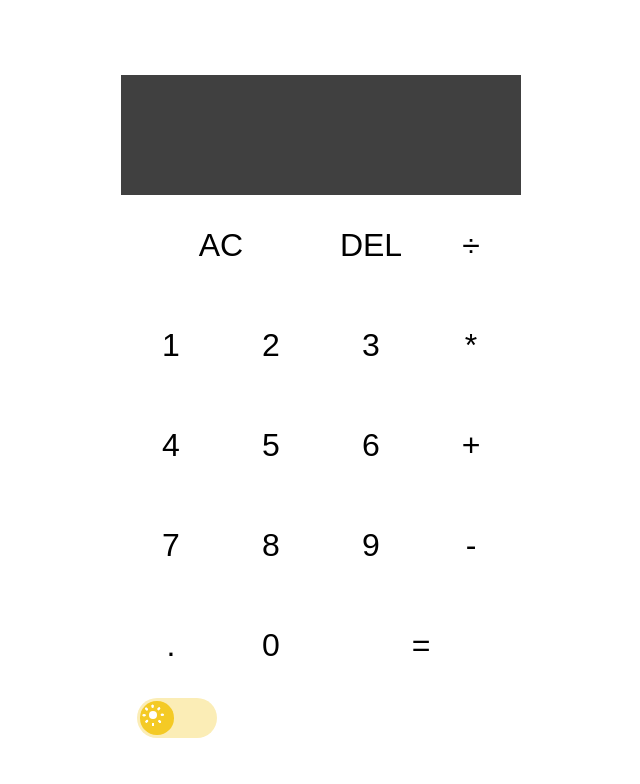
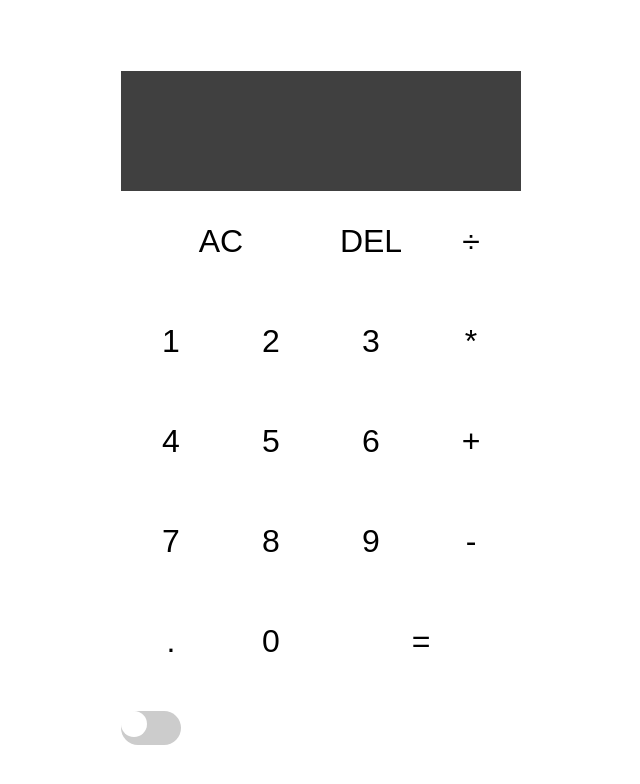
Before and after one commit to RodneyMakita/calculator, a React (Create React App) app: page / in a window 1280 px wide. Shown: the top 784 px of the page, without its empty margins (319-959 px from the left). Built offline with nearby package versions, Linux system fonts and the light colour scheme.

Commit message:
fixed dark/light mode switch

```diff
--- a/public/index.html
+++ b/public/index.html
@@ -24,7 +24,7 @@
       work correctly both with client-side routing and a non-root public URL.
       Learn how to configure a non-root public URL by running `npm run build`.
     -->
-    <title>React App</title>
+    <title>Calculator</title>
   </head>
   <body>
     <noscript>You need to enable JavaScript to run this app.</noscript>
--- a/src/App.js
+++ b/src/App.js
@@ -7,12 +7,23 @@ function App() {
   const [currentOperand, setCurrentOperand] = useState('');
   const [darkMode, setDarkMode] = useState(false);
 
+  // Load dark mode setting from localStorage and apply it
   useEffect(() => {
+    const savedDarkMode = JSON.parse(localStorage.getItem('darkMode'));
+    if (savedDarkMode !== null) {
+      setDarkMode(savedDarkMode);
+      document.body.classList.toggle('dark-mode', savedDarkMode);
+    }
+  }, []);
+
+  // Update localStorage and body class when darkMode changes
+  useEffect(() => {
+    localStorage.setItem('darkMode', JSON.stringify(darkMode));
     document.body.classList.toggle('dark-mode', darkMode);
   }, [darkMode]);
 
   const handleButtonClick = (value) => {
-    setCurrentOperand(currentOperand + value);
+    setCurrentOperand(prev => prev + value);
   };
 
   const handleACClick = () => {
@@ -21,7 +32,7 @@ function App() {
   };
 
   const handleDELClick = () => {
-    setCurrentOperand(currentOperand.slice(0, -1));
+    setCurrentOperand(prev => prev.slice(0, -1));
   };
 
   const handleEqualsClick = () => {
@@ -35,7 +46,7 @@ function App() {
   };
 
   const toggleDarkMode = () => {
-    setDarkMode((prevDarkMode) => !prevDarkMode);
+    setDarkMode(prev => !prev);
   };
 
   return (
@@ -63,8 +74,7 @@ function App() {
       <button onClick={() => handleButtonClick('0')}>0</button>
       <button className='span-two' onClick={handleEqualsClick}>=</button>
       <div className="theme-switch">
-        <label htmlFor="theme" className="theme">
-          <span className="theme__toggle-wrap">
+  <label htmlFor="theme">
     <input
       id="theme"
       className="theme__toggle"
@@ -75,21 +85,10 @@ function App() {
       checked={darkMode}
       onChange={toggleDarkMode}
     />
-            <span className="theme__fill"></span>
-            <span className="theme__icon">
-              <span className="theme__icon-part"></span>
-              <span className="theme__icon-part"></span>
-              <span className="theme__icon-part"></span>
-              <span className="theme__icon-part"></span>
-              <span className="theme__icon-part"></span>
-              <span className="theme__icon-part"></span>
-              <span className="theme__icon-part"></span>
-              <span className="theme__icon-part"></span>
-              <span className="theme__icon-part"></span>
-            </span>
-          </span>
+    <span className="theme-slider"></span>
   </label>
 </div>
+
     </div>
   );
 }
--- a/src/styles.css
+++ b/src/styles.css
@@ -70,8 +70,53 @@
   .span-two {
     grid-column: span 2;
   }
+  .theme-switch {
+    display: flex;
+    align-items: center;
+    margin-top: 20px;
+  }
 
+  .theme-switch label {
+    display: flex;
+    align-items: center;
+    cursor: pointer;
+  }
+
+  .theme-switch input[type="checkbox"] {
+    position: absolute;
+    opacity: 0;
+    width: 0;
+    height: 0;
+  }
+
+  .theme-switch .theme-slider {
+    position: relative;
+    width: 60px;
+    height: 34px;
+    background-color: #ccc;
+    border-radius: 34px;
+    transition: background-color 0.3s;
+  }
+
+  .theme-switch .theme-slider:before {
+    content: "";
+    position: absolute;
+    width: 26px;
+    height: 26px;
+    border-radius: 50%;
+    background-color: white;
+    transition: transform 0.3s;
+  }
+
+  .theme-switch input:checked + .theme-slider {
+    background-color: #4CAF50;
+  }
+
+  .theme-switch input:checked + .theme-slider:before {
+    transform: translateX(26px);
+  }
  /* From Uiverse.io by JkHuger */
+/* Default */
 .theme {
     display: flex;
     align-items: center;
```
Also changed, not shown: 1 other file (tests, documents, lock files or other folders). Lines whose indentation alone changed are shown as unchanged.
